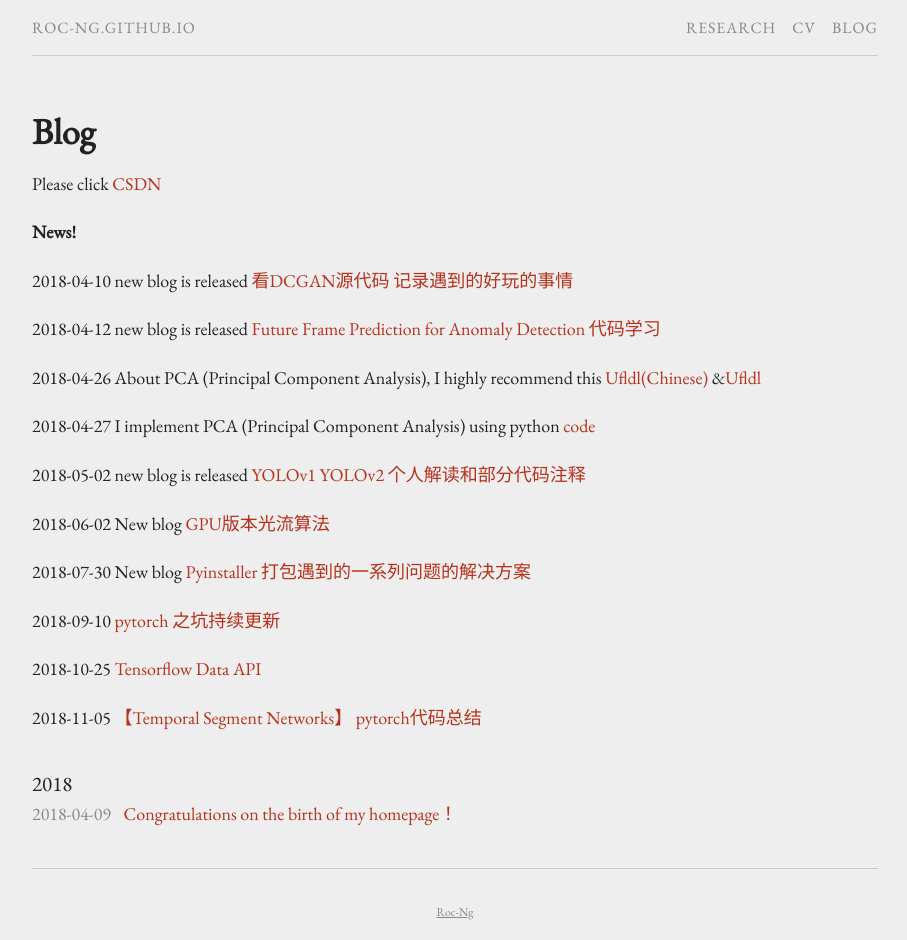
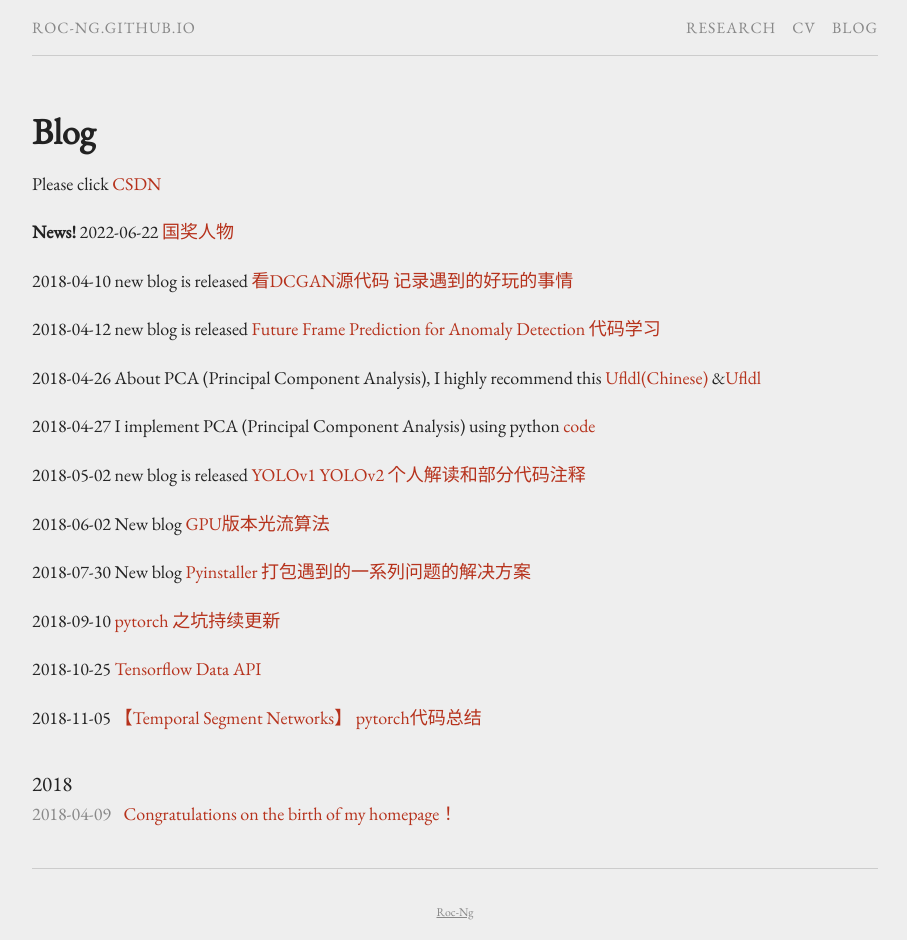
Before and after one commit to Roc-Ng/Roc-Ng.github.io, a Jekyll site: the page built from blog.md, in a window 1280 px wide. Shown: the whole page, without its empty margins (185-1092 px from the left). Built offline with Jekyll 4.4.1, drawn with Linux system fonts in a browser that asks for light colours.

Commit message:
Update blog.md

```diff
--- a/blog.md
+++ b/blog.md
@@ -7,6 +7,7 @@
 Please click [CSDN](https://blog.csdn.net/windows_peng)
 
 **News!**
+2022-06-22 [国奖人物](https://news.xidian.edu.cn/info/2106/221061.htm)
 
 2018-04-10 new blog is released [看DCGAN源代码 记录遇到的好玩的事情](https://blog.csdn.net/windows_peng/article/details/79871948)
 
```
